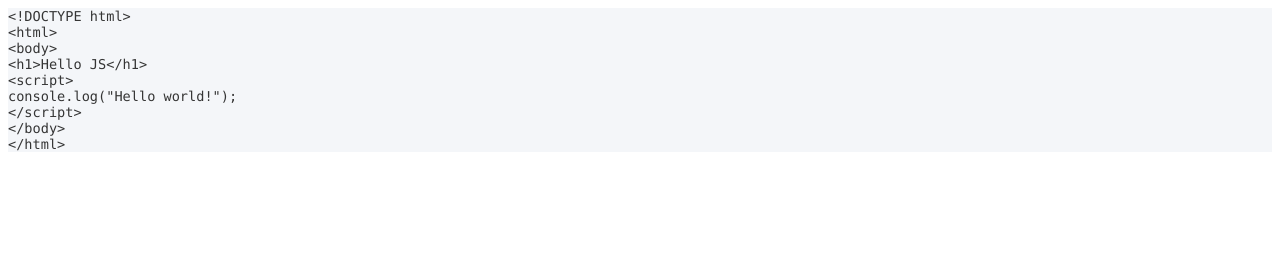
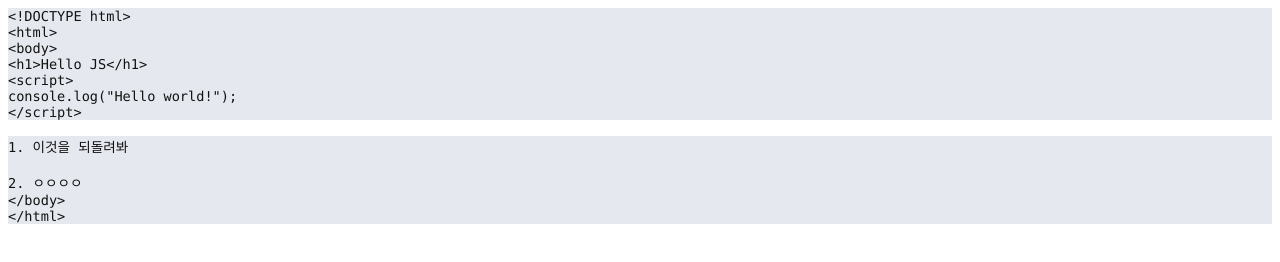
Before and after one commit to dlqh406/git_test, a plain HTML site: page hello_2.html in a window 1280 px wide. Drawn offline with Linux system fonts and the light colour scheme.

Commit message:
바뀐내용

```diff
--- a/hello_2.html
+++ b/hello_2.html
@@ -7,8 +7,12 @@
   <meta name="Generator" content="Cocoa HTML Writer">
   <meta name="CocoaVersion" content="1894.5">
   <style type="text/css">
-    p.p1 {margin: 0.0px 0.0px 0.0px 0.0px; line-height: 19.0px; font: 13.6px Menlo; color: #353535; -webkit-text-stroke: #353535; background-color: #f4f6f9}
+    p.p1 {margin: 0.0px 0.0px 0.0px 0.0px; font: 13.6px Menlo; color: #121212; -webkit-text-stroke: #121212; background-color: #e5e8ef}
+    p.p2 {margin: 0.0px 0.0px 0.0px 0.0px; font: 13.6px Menlo; color: #121212; -webkit-text-stroke: #121212}
+    p.p3 {margin: 0.0px 0.0px 0.0px 0.0px; font: 13.6px 'Apple SD Gothic Neo'; color: #121212; -webkit-text-stroke: #121212; background-color: #e5e8ef}
+    p.p4 {margin: 0.0px 0.0px 0.0px 0.0px; font: 13.6px Menlo; color: #121212; -webkit-text-stroke: #121212; background-color: #e5e8ef; min-height: 16.0px}
     span.s1 {font-kerning: none}
+    span.s2 {font: 13.6px Menlo; font-kerning: none}
   </style>
 </head>
 <body>
@@ -19,6 +23,11 @@
 <p class="p1"><span class="s1">&lt;script&gt;</span></p>
 <p class="p1"><span class="s1">console.log("Hello world!");</span></p>
 <p class="p1"><span class="s1">&lt;/script&gt;</span></p>
+<p class="p2"><span class="s1"><br>
+</span></p>
+<p class="p3"><span class="s2">1. </span><span class="s1">이것을</span><span class="s2"> </span><span class="s1">되돌려봐</span><span class="s2"><span class="Apple-converted-space"> </span></span></p>
+<p class="p4"><span class="s1"></span><br></p>
+<p class="p3"><span class="s2">2. </span><span class="s1">ㅇㅇㅇㅇ</span></p>
 <p class="p1"><span class="s1">&lt;/body&gt;</span></p>
 <p class="p1"><span class="s1">&lt;/html&gt;</span></p>
 </body>
```
